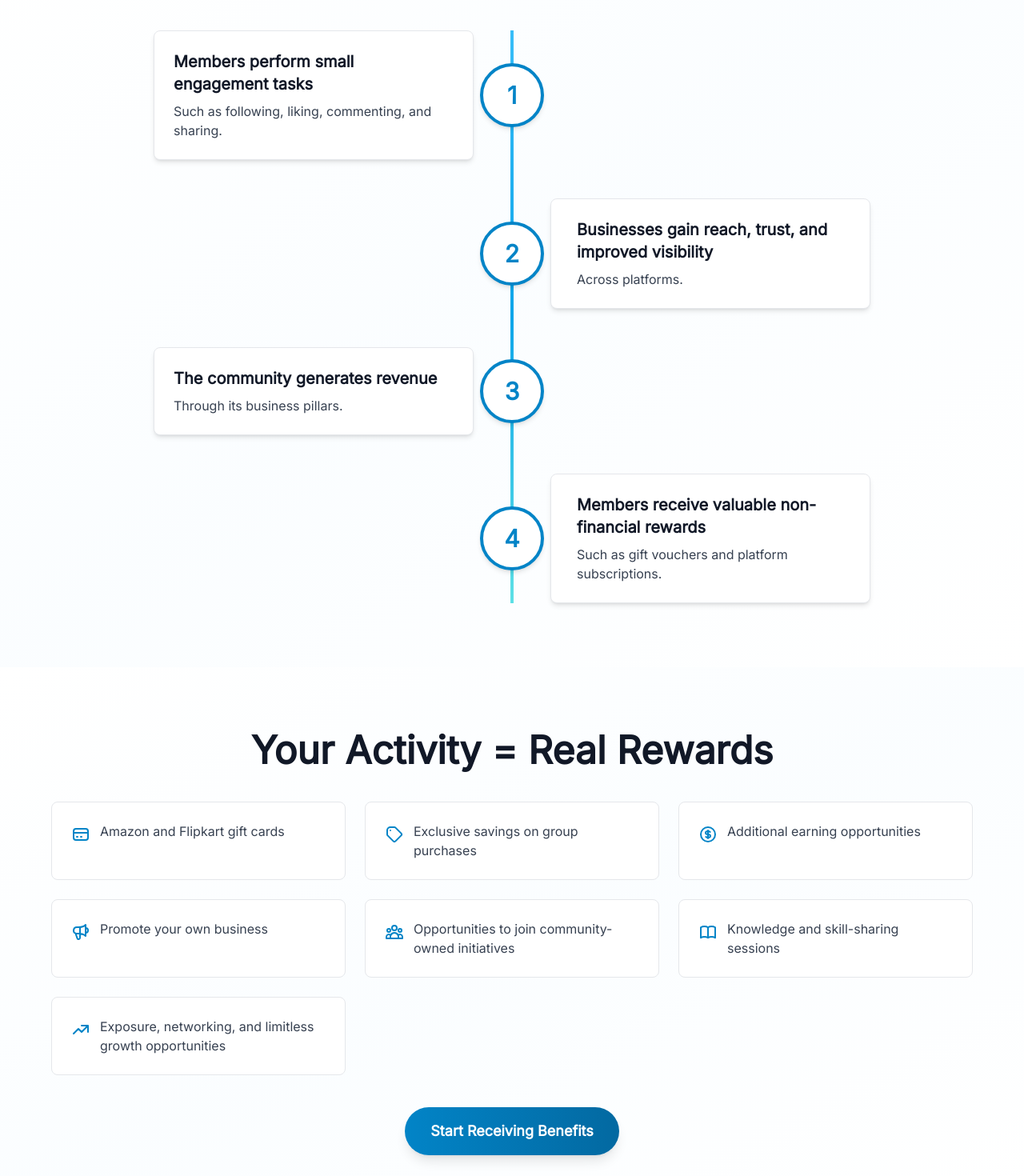
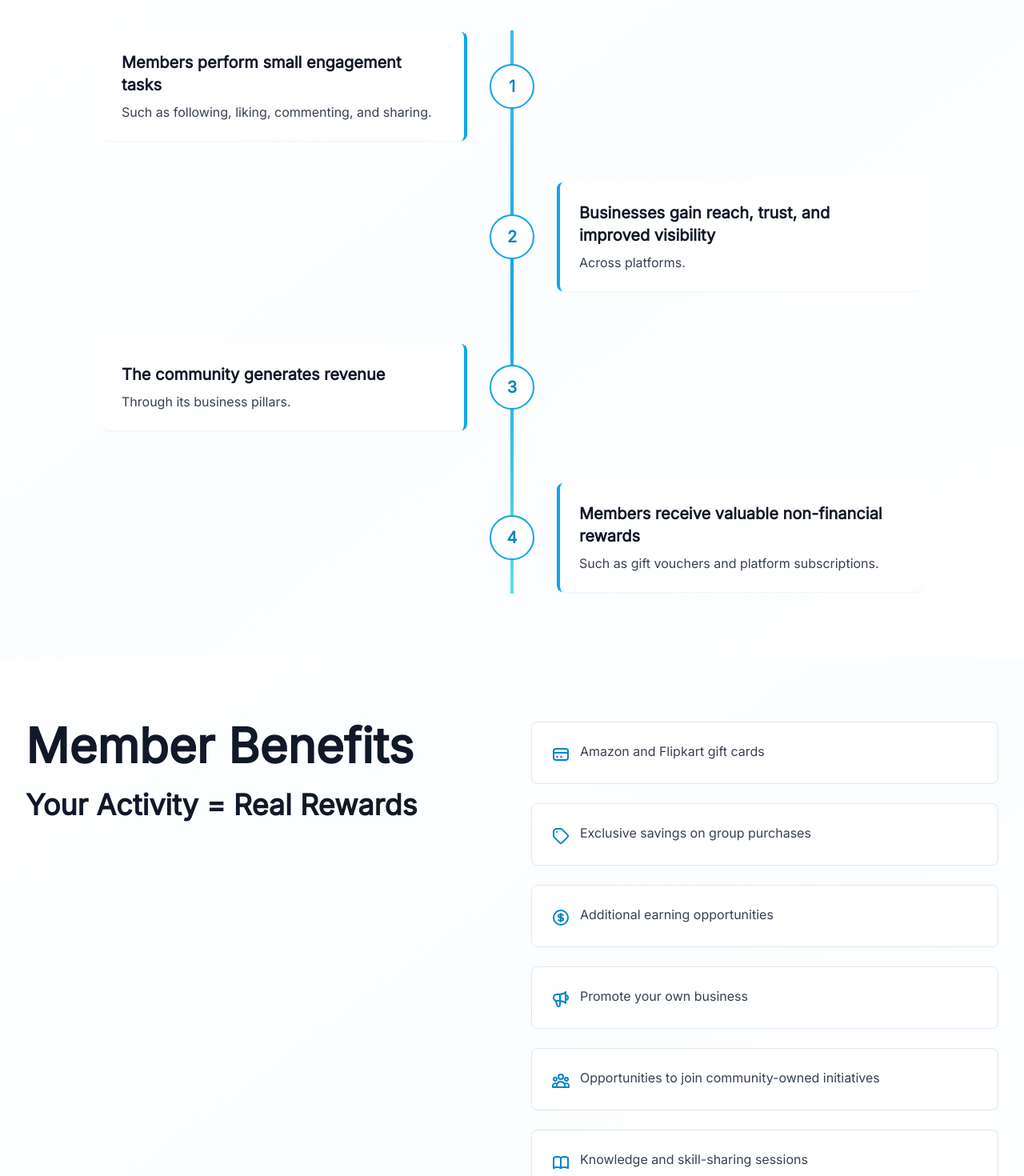
Before and after one commit to bala290498/orca-circle, a Next.js app: page / in a window 1280 px wide. Shown: the part 2980-4450 px from the top of the page at 80% size. Built offline with nearby package versions, Linux system fonts and the light colour scheme.

Commit message:
Update MemberBenefits to two-column layout with vertical tile design and fix HowItWorks timeline borders

```diff
--- a/components/HowItWorks.tsx
+++ b/components/HowItWorks.tsx
@@ -25,50 +25,65 @@ export default function HowItWorks() {
   return (
     <section id="how-it-works" className="py-12 sm:py-16 md:py-20 bg-gradient-to-br from-white via-primary-50/30 to-white">
       <div className="container mx-auto px-4 sm:px-6 lg:px-8">
-        <div className="max-w-4xl mx-auto">
+        <div className="max-w-6xl mx-auto">
           <h2 className="text-2xl sm:text-3xl md:text-4xl lg:text-5xl font-bold text-gray-900 mb-8 sm:mb-12 text-center px-2">
             How the Community Works
           </h2>
 
-          {/* Timeline */}
-          <div className="relative">
-            {/* Vertical line - centered on desktop */}
-            <div className="absolute left-8 sm:left-1/2 sm:-translate-x-1/2 top-0 bottom-0 w-0.5 sm:w-1 bg-gradient-to-b from-primary-400 via-primary-500 to-secondary-500"></div>
+          {/* Timeline - Clean zig-zag layout */}
+          <div className="relative max-w-5xl mx-auto">
+            {/* Vertical timeline line - thinner and centered */}
+            <div className="absolute left-6 md:left-1/2 md:-translate-x-1/2 top-0 bottom-0 w-0.5 md:w-1 bg-gradient-to-b from-primary-400 via-primary-500 to-secondary-500"></div>
 
-            {/* Steps */}
-            <div className="space-y-8 sm:space-y-12">
+            {/* Steps - Fixed vertical rhythm */}
+            <div className="space-y-10 md:space-y-12">
               {steps.map((step, index) => {
                 const isEven = index % 2 === 0;
+                const isLast = index === steps.length - 1;
+
                 return (
                   <div
                     key={index}
-                    className="relative flex items-start sm:items-center w-full"
+                    className="relative flex items-center min-h-[120px] md:min-h-[140px]"
                   >
-                    {/* Left side card (even steps) */}
+                    {/* Left card (even steps: 1, 3) */}
                     {isEven && (
-                      <div className="ml-12 sm:ml-0 sm:w-[calc(50%-3rem)] sm:mr-auto sm:pr-8 bg-white rounded-lg p-4 sm:p-6 shadow-md hover:shadow-lg transition-all duration-300 border border-gray-200">
-                        <h3 className="text-lg sm:text-xl font-semibold text-gray-900 mb-2">
-                          {step.title}
-                        </h3>
-                        <p className="text-sm sm:text-base text-gray-700">{step.description}</p>
+                      <div className="w-full md:w-[calc(50%-2.5rem)] md:pr-4 relative">
+                        <div className="bg-white rounded-lg p-5 md:p-6 shadow-sm hover:shadow-md transition-all duration-200 border-r-4 border-primary-500 h-full flex flex-col">
+                          <h3 className="text-base sm:text-lg md:text-xl font-semibold text-gray-900 mb-2">
+                            {step.title}
+                          </h3>
+                          <p className="text-sm sm:text-base text-gray-700 flex-grow">{step.description}</p>
+                        </div>
                       </div>
                     )}
 
-                    {/* Timeline node - centered on the line */}
-                    <div className="absolute left-0 sm:left-1/2 sm:-translate-x-1/2 z-10 flex-shrink-0">
-                      <div className="w-16 h-16 sm:w-20 sm:h-20 bg-white rounded-full flex items-center justify-center text-xl sm:text-2xl md:text-3xl font-bold shadow-md border-4 border-primary-600 text-primary-600">
+                    {/* Timeline node - smaller with thinner border */}
+                    <div className="absolute left-0 md:left-1/2 md:-translate-x-1/2 z-10 flex-shrink-0 -ml-6 md:ml-0">
+                      <div className="w-10 h-10 sm:w-12 sm:h-12 md:w-14 md:h-14 bg-white rounded-full flex items-center justify-center text-base sm:text-lg md:text-xl font-semibold shadow-sm border-2 border-primary-500 text-primary-600">
                         {step.number}
                       </div>
+                      {/* Mobile connecting line */}
+                      {!isLast && (
+                        <div className="absolute top-full left-1/2 -translate-x-1/2 w-0.5 h-5 md:hidden bg-gradient-to-b from-primary-400 to-primary-500"></div>
+                      )}
                     </div>
 
-                    {/* Right side card (odd steps) */}
+                    {/* Right card (odd steps: 2, 4) */}
                     {!isEven && (
-                      <div className="ml-12 sm:ml-auto sm:w-[calc(50%-3rem)] sm:pl-8 bg-white rounded-lg p-4 sm:p-6 shadow-md hover:shadow-lg transition-all duration-300 border border-gray-200">
-                        <h3 className="text-lg sm:text-xl font-semibold text-gray-900 mb-2">
-                          {step.title}
-                        </h3>
-                        <p className="text-sm sm:text-base text-gray-700">{step.description}</p>
+                      <div className="w-full md:w-[calc(50%-2.5rem)] md:ml-auto md:pl-4 relative">
+                        <div className="bg-white rounded-lg p-5 md:p-6 shadow-sm hover:shadow-md transition-all duration-200 border-l-4 border-primary-500 h-full flex flex-col">
+                          <h3 className="text-base sm:text-lg md:text-xl font-semibold text-gray-900 mb-2">
+                            {step.title}
+                          </h3>
+                          <p className="text-sm sm:text-base text-gray-700 flex-grow">{step.description}</p>
+                        </div>
                       </div>
+                    )}
+
+                    {/* Spacer for mobile when card is on left */}
+                    {isEven && (
+                      <div className="md:hidden ml-3"></div>
                     )}
                   </div>
                 );
--- a/components/MemberBenefits.tsx
+++ b/components/MemberBenefits.tsx
@@ -66,12 +66,22 @@ export default function MemberBenefits() {
   return (
     <section id="benefits" className="py-12 sm:py-16 md:py-20 bg-gradient-to-br from-white via-primary-50/30 to-white">
       <div className="container mx-auto px-4 sm:px-6 lg:px-8">
-        <div className="max-w-6xl mx-auto">
-          <h2 className="text-2xl sm:text-3xl md:text-4xl lg:text-5xl font-bold text-gray-900 mb-8 sm:mb-10 text-center px-2">
+        <div className="max-w-7xl mx-auto">
+          {/* Two-column layout */}
+          <div className="grid grid-cols-1 lg:grid-cols-2 gap-8 lg:gap-12 items-start">
+            {/* Left Column: Heading */}
+            <div className="flex flex-col lg:sticky lg:top-24">
+              <h2 className="text-3xl sm:text-4xl md:text-5xl lg:text-6xl font-bold text-gray-900 mb-4 sm:mb-6">
+                Member Benefits
+              </h2>
+              <h3 className="text-xl sm:text-2xl md:text-3xl lg:text-4xl font-bold text-gray-900">
                 Your Activity = Real Rewards
-          </h2>
+              </h3>
+            </div>
 
-          <div className="grid grid-cols-1 md:grid-cols-2 lg:grid-cols-3 gap-4 sm:gap-6 mb-8 sm:mb-10">
+            {/* Right Column: Content */}
+            <div>
+              <div className="space-y-4 sm:space-y-6 mb-8 sm:mb-10">
                 {benefits.map((benefit, index) => (
                   <div
                     key={index}
@@ -89,7 +99,7 @@ export default function MemberBenefits() {
                 ))}
               </div>
 
-          <div className="text-center px-2">
+              <div className="text-center lg:text-left">
                 <button
                   onClick={openModal}
                   className="w-full sm:w-auto bg-gradient-to-r from-primary-600 to-primary-700 hover:from-primary-700 hover:to-primary-800 text-white font-semibold py-3 sm:py-4 px-6 sm:px-8 rounded-full text-base sm:text-lg transition-all duration-300 transform hover:scale-105 shadow-lg hover:shadow-xl min-h-[44px]"
@@ -99,6 +109,8 @@ export default function MemberBenefits() {
               </div>
             </div>
           </div>
+        </div>
+      </div>
     </section>
   )
 }
```
Lines whose indentation alone changed are shown as unchanged.
